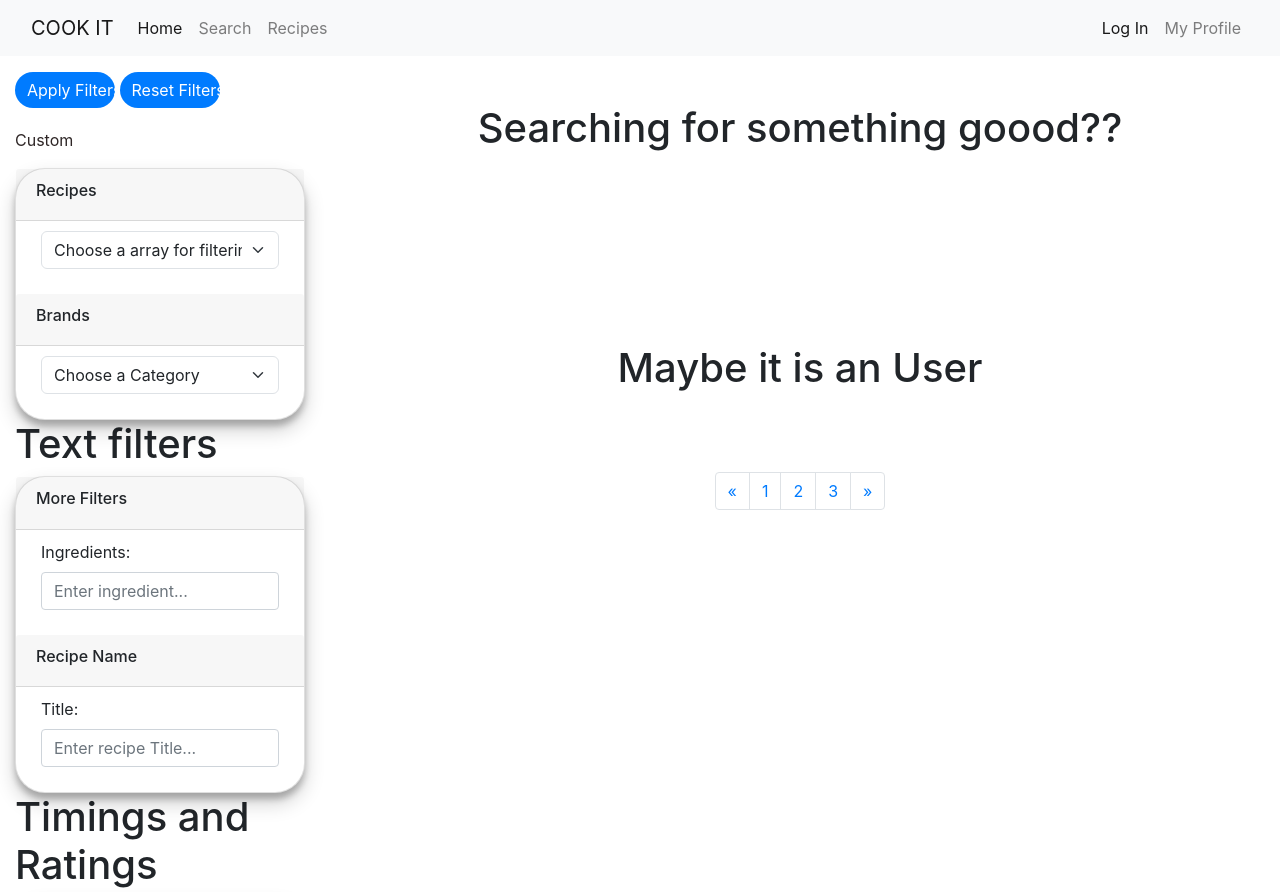
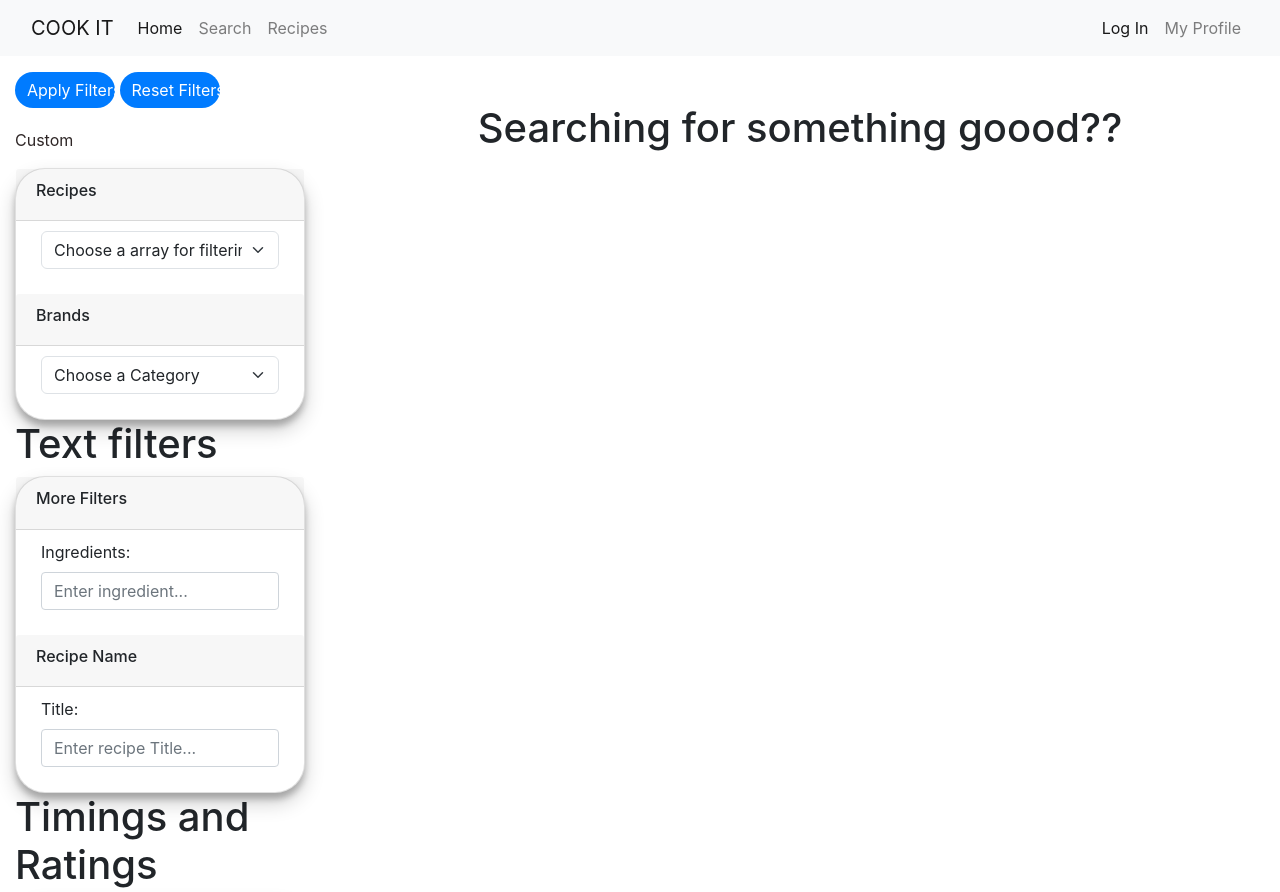
Before and after one commit to IMTHEBIGGESTLOL/WEBproyect, a website: page public/Search_Page/index.html in a window 1280 px wide. Shown: the top 892 px of the page. Drawn offline with nearby package versions, Linux system fonts and the light colour scheme; no server answers.

Commit message:
arreglar pagination

```diff
--- a/public/Search_Page/index.html
+++ b/public/Search_Page/index.html
@@ -229,31 +229,6 @@
                         </nav>
                     </div>
                 </div>
-                <div class="container recipes py-5">
-                    <div class="text-center"><h1>Maybe it is an User</h1></div>
-                    <div class="row row-cols-1 row-cols-md-3 g-4 py-5" id="recipes_display">
-                      <!-- recipes_display_here -->
-                    </div>
-                    <div class="d-flex justify-content-center">
-                        <nav aria-label="Page navigation example">
-                            <ul class="pagination">
-                              <li class="page-item">
-                                <a class="page-link" href="#" aria-label="Previous">
-                                  <span aria-hidden="true">&laquo;</span>
-                                </a>
-                              </li>
-                              <li class="page-item"><a class="page-link" href="#">1</a></li>
-                              <li class="page-item"><a class="page-link" href="#">2</a></li>
-                              <li class="page-item"><a class="page-link" href="#">3</a></li>
-                              <li class="page-item">
-                                <a class="page-link" href="#" aria-label="Next">
-                                  <span aria-hidden="true">&raquo;</span>
-                                </a>
-                              </li>
-                            </ul>
-                        </nav>
-                    </div>
-                </div>
 
             </aside>
 
```
